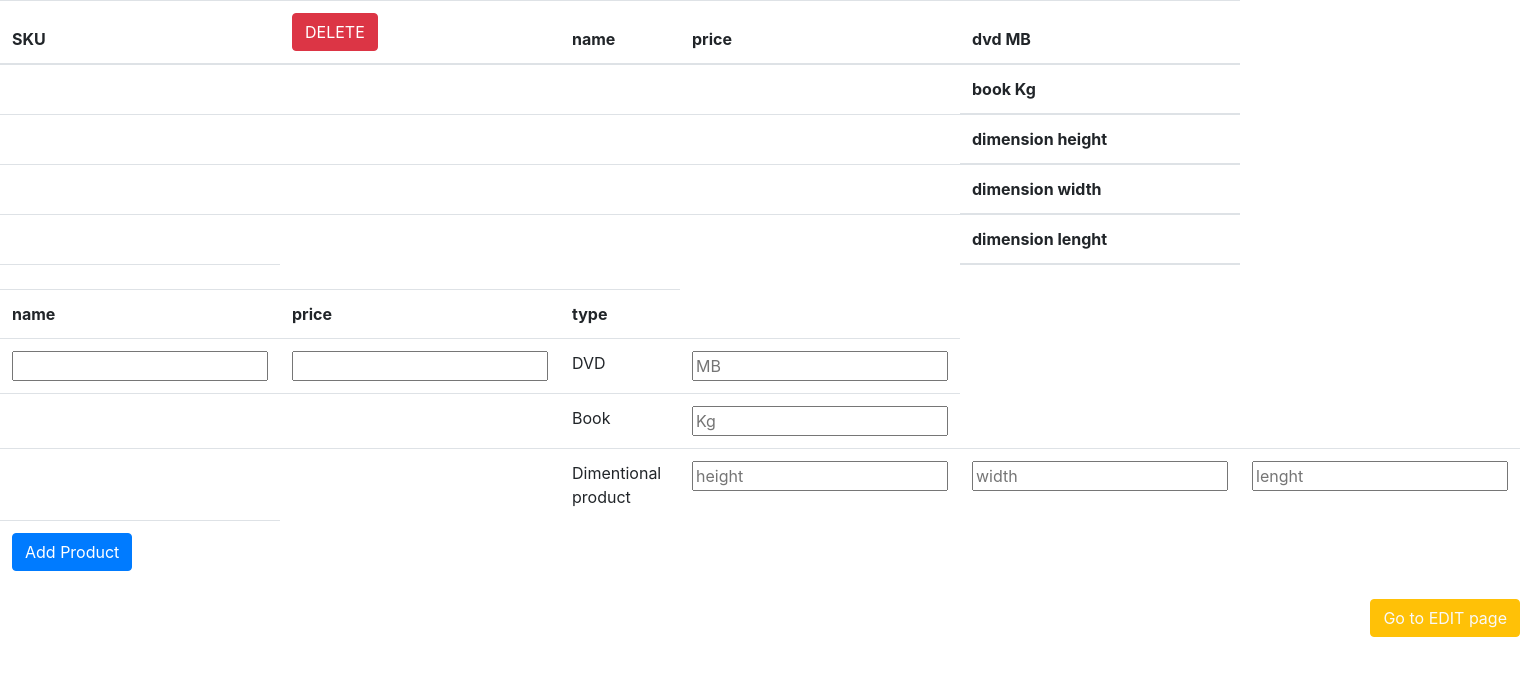
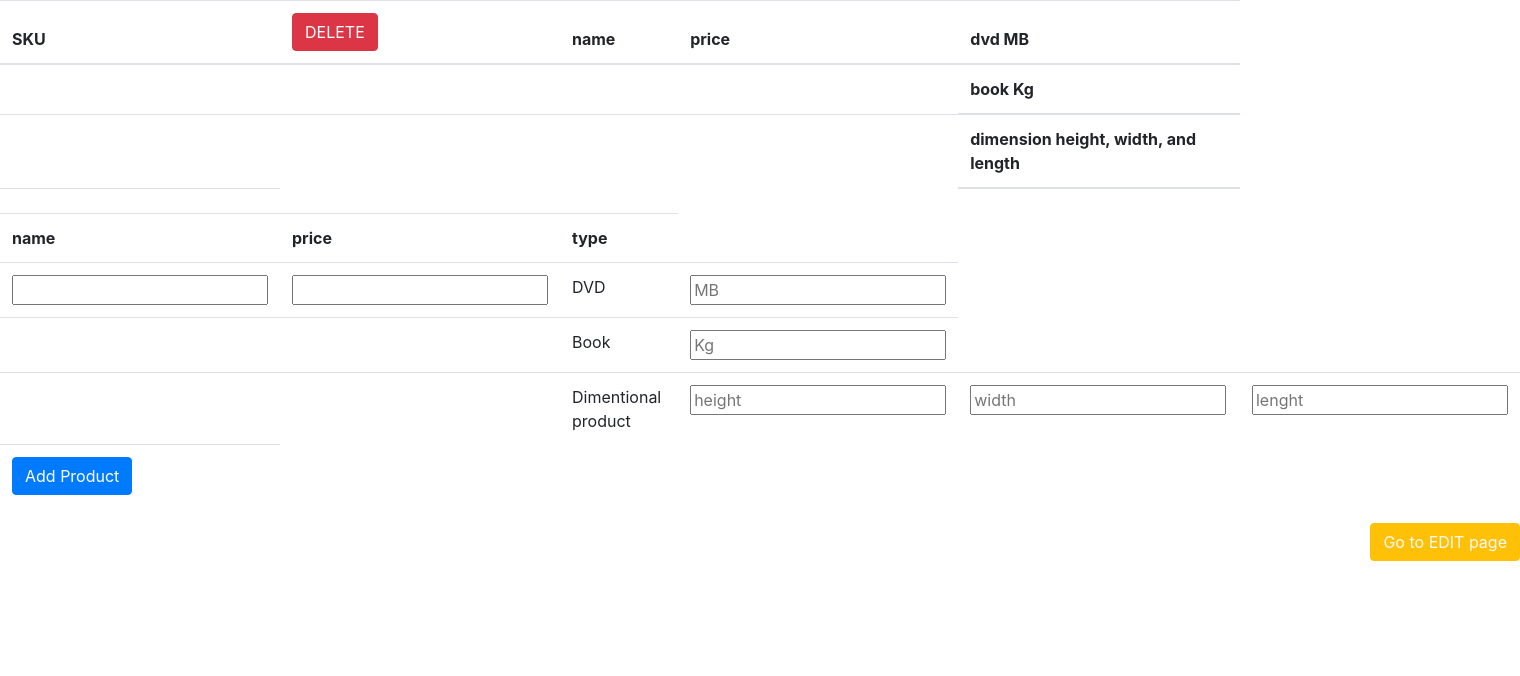
Before and after one commit to GlaudistonNeto/php_backend-products, a PHP site: page /list.php in a window 1520 px wide. Shown: the top 676 px of the page. Run offline with PHP 8.4, Linux system fonts and the light colour scheme; data that the repository does not hold is empty; some libraries are stand-ins or nearby versions.

Commit message:
🐞fix: rebuilt table

```diff
--- a/list.php
+++ b/list.php
@@ -43,21 +43,7 @@
                         <td></td>
                         <td></td>
                         <td></td>
-                        <th>dimension height</th>
-                    </tr>
-                    <tr>
-                        <td></td>
-                        <td></td>
-                        <td></td>
-                        <td></td>
-                        <th>dimension width</th>
-                    </tr>
-                    <tr>
-                        <td></td>
-                        <td></td>
-                        <td></td>
-                        <td></td>
-                        <th>dimension lenght</th>
+                        <th>dimension height, width, and length</th>
                     </tr>
                 </tr>
             </tr>
@@ -90,11 +76,23 @@
                 </td>
                 <td><?php echo $name?></td>
                 <td><?php echo $price?></td>
-                <td><?php echo $dvd?></td>
-                <td><?php echo $book?></td>
-                <td><?php echo $height?></td>
-                <td><?php echo $width?></td>
-                <td><?php echo $length?></td>
+                <td><?php echo $dvd?> MB</td>
+                <tr>
+                    <td></td>
+                    <td></td>
+                    <td></td>
+                    <td></td>
+                    <td><?php echo $book?> kg</td>
+                </tr>
+                <tr>
+                    <td></td>
+                    <td></td>
+                    <td></td>
+                    <td></td>
+                    <td><?php echo $height?>cm</td>
+                    <td><?php echo $width?>g</td>
+                    <td><?php echo $length?>cm</td>
+                </tr>
             </tr>
 
             <?php }; ?> <!-- closing while -->
```
